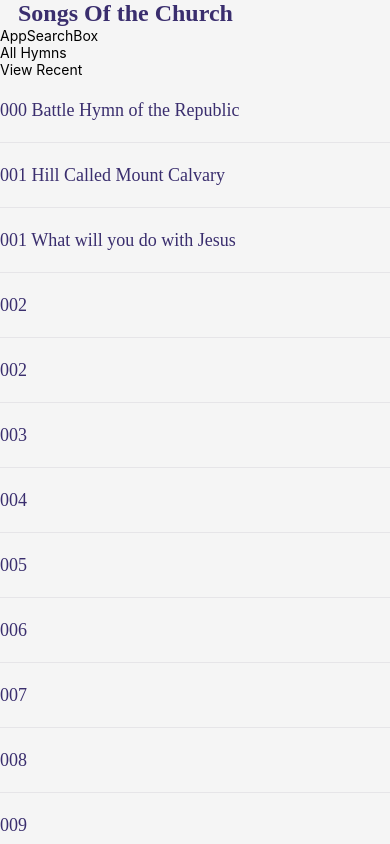
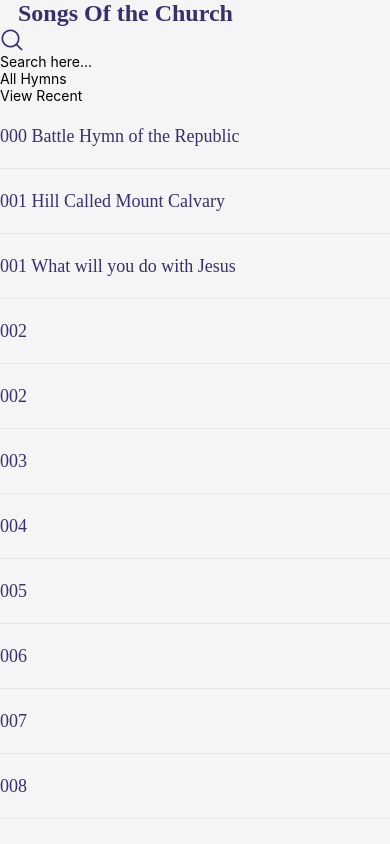
Before and after one commit to KhalebOBrien/Songs-of-the-Church, a React Native app: screen / in a window 390 px wide. Built offline with nearby package versions, Linux system fonts and the light colour scheme.

Commit message:
search icon

```diff
--- a/src/components/AppSearchBox.tsx
+++ b/src/components/AppSearchBox.tsx
@@ -1,12 +1,27 @@
-import {View, Text, StyleSheet} from 'react-native';
-// import AppThemeStyles from '../utilities/styles';
+import {View, Text, StyleSheet, TextInput, TextInputProps} from 'react-native';
+import Icon from 'react-native-vector-icons/AntDesign';
+import AppThemeStyles from '../utilities/styles';
+import fonts from '../configs/fonts';
+import Size from '../utilities/useResponsiveSize';
 
 const AppSearchBox = (): JSX.Element => {
   return (
     <View>
-      <Text>AppSearchBox</Text>
+      <Icon name='search1' size={24} style={AppThemeStyles.textColor} ></Icon>
+      <TextInput placeholder='Search here...' />
+
     </View>
   );
 };
 
 export default AppSearchBox;
+
+const styles = StyleSheet.create({
+  heading: {
+    fontFamily: fonts.MONTSERRAT_600,
+    fontSize: Size.calcWidth(24),
+    fontWeight: '600',
+    marginHorizontal: Size.calcWidth(18),
+    flex: 1,
+  },
+});
```
Also changed, not shown: 1 other file (tests, documents, lock files or other folders).
